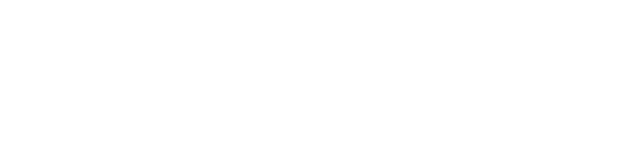
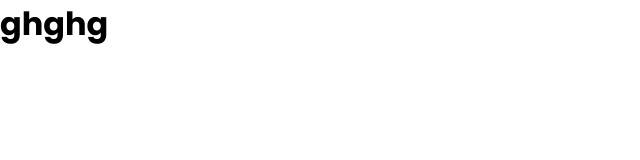
Before and after one commit to DanilchankaM/My_portfolio, a plain HTML site: page src/index.html in a window 1280 px wide. Shown: the whole page, without its empty margins (0-640 px from the left). Drawn offline with Linux system fonts and the light colour scheme.

Commit message:
add gulp

```diff
--- a/src/css/style.min.css
+++ b/src/css/style.min.css
@@ -1 +1 @@
-@import"https://fonts.googleapis.com/css2?family=Poppins:wght@500;700&family=Roboto:wght@500&display=swap";*{font-family:"Poppins",sans-serif;margin:0;padding:0}/*# sourceMappingURL=style.min.css.map */
+@import url(https://fonts.googleapis.com/css2?family=Poppins:wght@500;700&family=Roboto:wght@500&display=swap);*{font-family:Poppins,sans-serif;margin:0;padding:0}
--- a/src/index.html
+++ b/src/index.html
@@ -10,6 +10,6 @@
     <link rel="stylesheet" href="css/style.min.css">
 </head>
 <body>
-
+   <h1>ghghg</h1>
 </body>
 </html>
```
Also changed, not shown: 1 other file.
